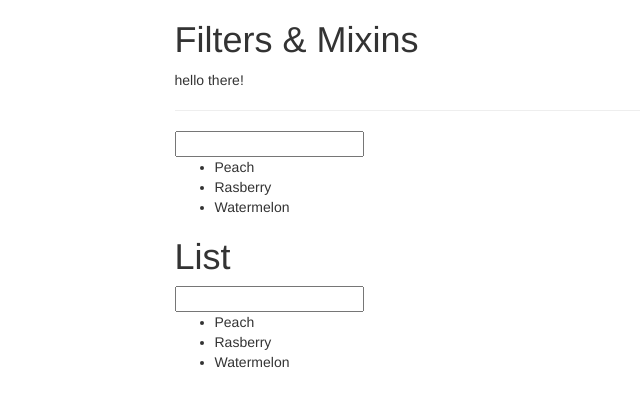
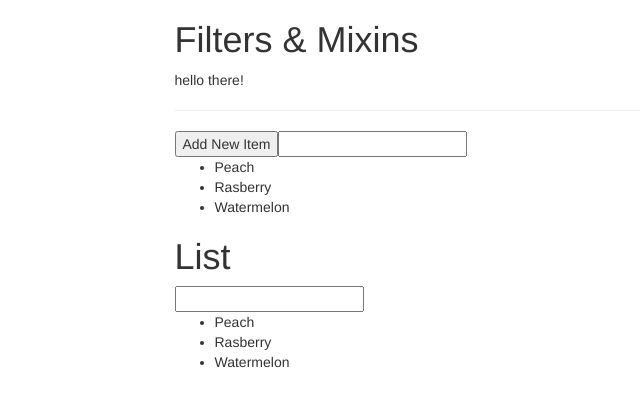
Before and after one commit to WojciechGladalski/Vue-Udemy, a Vue app: page / in a window 1280 px wide. Shown: the top 406 px of the page, without its empty margins (188-828 px from the left). Built offline with nearby package versions, Linux system fonts and the light colour scheme.

Commit message:
mixiny ktore sa importowane przez komponenty to osobne kopie

```diff
--- a/src/App.vue
+++ b/src/App.vue
@@ -5,6 +5,8 @@
                 <h1>Filters & Mixins</h1>
                 <p>{{text | toUpperCaseFilter | toLowerCaseFilter}}</p>
                 <hr>
+<!--                button dowodzi tego że dane z mixina to świeża kopia obiektu - nie dzielą tego samego obiektu-->
+                <button @click="fruits.push('Papaya')">Add New Item</button>
                 <input v-model="filterText">
                 <ul>
                     <li v-for="fruit in filteredFruits" :key="fruit.id">{{fruit}}</li>
```
